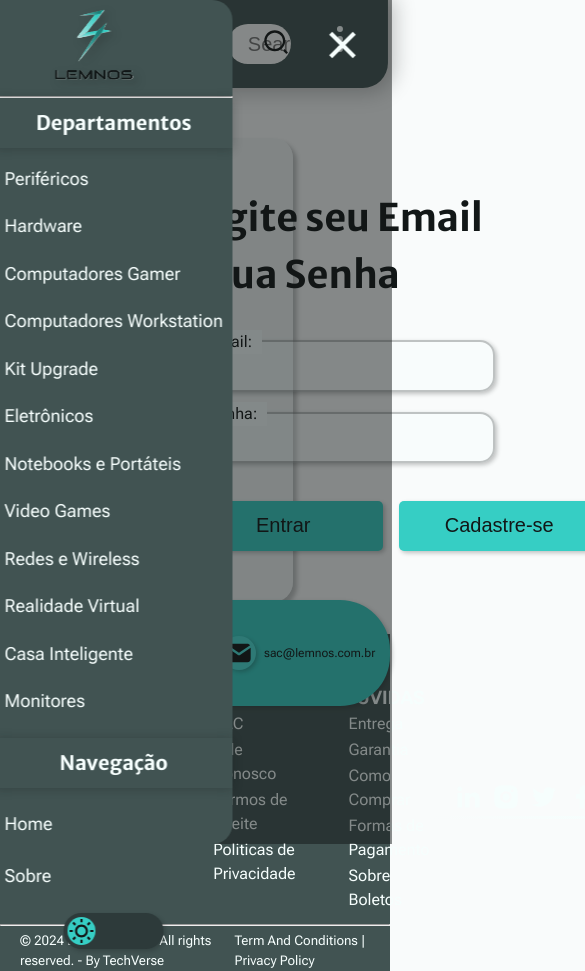
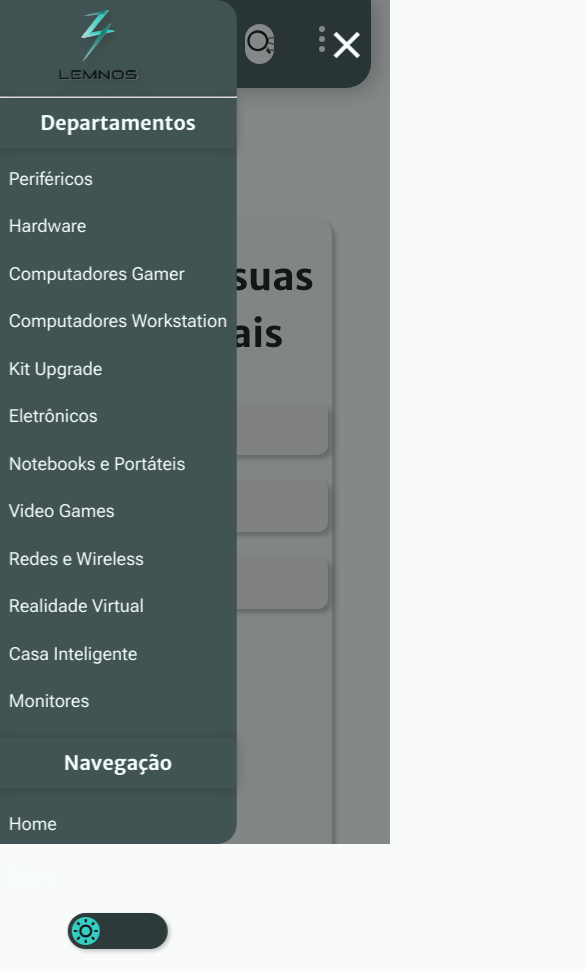
Before and after one commit to lucasatdriano/Lemnos, a React (Vite) app: page /login in a window 390 px wide. Both pictures are taken after a click on the button 55 px from the left and 40 px from the top of the page. Shown: the whole page, 585 px wide, since content can reach past the window. After the commit the page ends 844 px from the top, so only its background shows below. Built offline with nearby package versions, Linux system fonts and the light colour scheme.

Commit message:
fix menu in header and media query in login

```diff
--- a/src/components/carousel/carousel.scss
+++ b/src/components/carousel/carousel.scss
@@ -19,7 +19,6 @@ $color-shadow: #12171740;
     width: 85%;
     height: 50vh;
     margin: 0 auto;
-    padding: 3em 0 0;
 
     &:hover .splide__pagination .splide__pagination__page.is-active::after {
         animation-play-state: paused;
@@ -47,11 +46,12 @@ $color-shadow: #12171740;
                 &::after {
                     content: "";
                     position: absolute;
-                    top: 0;
+                    top: 50%;
                     left: 0;
+                    transform: translateY(-50%);
                     border-radius: 10px;
                     width: 0;
-                    height: 95%;
+                    height: 100%;
                     background-color: $color-primaryLight;
                     animation: preencher 5s linear forwards;
                 }
--- a/src/components/header/Header.jsx
+++ b/src/components/header/Header.jsx
@@ -13,6 +13,7 @@ export function Header({ toggleTheme }) {
         const handleScroll = () => {
             if (window.scrollY > 0) {
                 setShrinkHeader(true);
+
             } else {
                 setShrinkHeader(false);
             }
@@ -21,7 +22,7 @@ export function Header({ toggleTheme }) {
         window.addEventListener('scroll', handleScroll);
 
         return () => {
-        window.removeEventListener('scroll', handleScroll);
+            window.removeEventListener('scroll', handleScroll);
         };
     }, []);
 
--- a/src/components/header/components/menuDep/Menu.jsx
+++ b/src/components/header/components/menuDep/Menu.jsx
@@ -7,18 +7,32 @@ import { RiMenuUnfoldLine, RiCloseFill, RiSunLine, RiMoonLine } from "react-icon
 export function MenuDep({ toggleTheme }) {
     const dropDownRef = useRef(null);
     const [isActive, setIsActive] = useState(false);
-    const onClick = () => setIsActive(!isActive);
+
+    const toggleMenu = () => {
+        setIsActive(!isActive);
+        toggleModal();
+    }
+
+    const toggleModal = () => {
+        const modalOpen = isActive;
+        if (modalOpen) {
+            document.body.classList.remove("modal-open");
+        } else {
+            document.body.classList.add("modal-open");
+        }
+    }
 
     return (
         <>
         <nav className='menuCat'>
-            <button onClick={onClick} className='menuButton'>
+            <button onClick={toggleMenu} className='menuButton'>
                 <RiMenuUnfoldLine className='menuIcon' />
             </button>
 
-            <div onClick={onClick} className={`modal ${isActive ? "active" : "inactive"}`}></div>
+            <div onClick={toggleMenu} className={`modal ${isActive ? "active" : "inactive"}`}></div>
+
             <nav ref={dropDownRef} className={`menu ${isActive ? "active" : "inactive"}`}>
-                <button onClick={onClick} className='btnFecharMenu'>
+                <button onClick={toggleMenu} className='btnFecharMenu'>
                     <RiCloseFill className='menuIcon' />
                 </button>
 
--- a/src/components/header/components/menuDep/menu.scss
+++ b/src/components/header/components/menuDep/menu.scss
@@ -18,9 +18,6 @@ $color-shadow: #12171740;
 $font-title: 'Merriweather Sans', sans-serif;
 $font-web: 'Roboto Flex', Arial;
 $font-items: 'Poppins', Helvetica;
-
-body {
-    position: relative;
 
 .menuCat {
     color: $color-fontDark;
@@ -45,33 +42,31 @@ body {
         width: 100vw;
         min-height: 100vh;
         background-color: #12171780;
-            z-index: 10;
+        z-index: 90;
         opacity: 0;
+        display: none;
 
         &.active {
             animation: modal 0.2s ease-in forwards;
             display: block;
-            }
-
-            &.inactive {
-                display: none;
         }
     }
 
     .menu {
         position: fixed;
         top: 0;
-            left: 2em;
+        left: -7em;
         height: 100vh;
         background-color: $color-secundaryLight;
         z-index: 999;
         border-radius: 0 20px 20px 0;
         padding: 0 0 0 1.2em;
-            animation: menu 0.5s ease-in-out forwards;
-
-            &.inactive {
+        animation: menuDep 0.5s ease-in-out forwards;
         opacity: 0;
         display: none;
+
+        &.active {
+            display: block;
         }
 
         .btnFecharMenu {
@@ -111,18 +106,16 @@ body {
             li {
                 padding: 10px 10px 0;
                 transition: .2s ease-in;
+                cursor: pointer;
 
                 &:hover {
                     background-color: $color-secundaryDark;
+                    text-decoration: underline;
                 }
 
                 a {
                     color: $color-fontDark;
                     font-size: 1.8rem;
-
-                        &:hover {
-                            text-decoration: underline;
-                        }
                 }
             }
         }
@@ -221,11 +214,18 @@ body {
         }
     }
 }
+
+@keyframes menuDep {
+    to {
+        transform: translateX(5.75em);
+        opacity: 1;
     }
-@keyframes menu {
+}
+@keyframes menuDepFixed {
     to {
-        transform: translateX(0);
+        transform: translateX(9.75em);
         opacity: 1;
+
     }
 }
 
@@ -234,3 +234,8 @@ body {
         opacity: 1;
     }
 }
+
+.modal-open {
+    overflow: hidden;
+    margin: 0 2.5px 0 0;
+}
--- a/src/components/header/components/menuMobile/Menu.jsx
+++ b/src/components/header/components/menuMobile/Menu.jsx
@@ -7,17 +7,30 @@ import { BsThreeDotsVertical } from "react-icons/bs";
 export function MenuNav() {
     const dropDownRef = useRef(null);
     const [isActive, setIsActive] = useState(false);
-    const onClick = () => setIsActive(!isActive);
+
+    const toggleMenu = () => {
+        setIsActive(!isActive);
+        toggleModal();
+    }
+
+    const toggleModal = () => {
+        const modalOpen = isActive;
+        if (modalOpen) {
+            document.body.classList.remove("modal-open");
+        } else {
+            document.body.classList.add("modal-open");
+        }
+    }
 
     return (
         <>
         <nav className='menuNav'>
-            <button onClick={onClick} className='menuButton'>
-                <BsThreeDotsVertical  className='menuIcon' />
+            <button onClick={toggleMenu} className='menuButton'>
+                <BsThreeDotsVertical className='menuIcon' />
             </button>
 
-            <div onClick={onClick} className={`modal ${isActive ? "active" : "inactive"}`}></div>
-            <nav ref={dropDownRef} className={`menu ${isActive ? "active" : "inactive"}`}>
+            <div onClick={toggleMenu} className={`modal ${isActive ? "active" : "inactive"}`}></div>
+            <nav ref={dropDownRef} className={`menuMobile ${isActive ? "active" : "inactive"}`}>
                 <ul className='navegacao'>
                     <Link to="/" className='linkNav'>
                         <RiHeartLine className='favoriteIcon' />Favoritos
--- a/src/components/header/components/menuMobile/menu.scss
+++ b/src/components/header/components/menuMobile/menu.scss
@@ -38,35 +38,34 @@ $font-items: 'Poppins', Helvetica;
     .modal {
         position: fixed;
         top: 0;
-        left: -20%;
-        width: 120vw;
-        height: 100vh;
+        left: 0;
+        width: 100vw;
+        min-height: 100vh;
         background-color: #12171780;
-        z-index: -1;
+        z-index: 90;
         opacity: 0;
+        display: none;
 
         &.active {
             animation: modal 0.2s ease-in forwards;
             display: block;
         }
-
-        &.inactive {
-            display: none;
-        }
     }
 
-    .menu {
+    .menuMobile {
+        width: 8em;
         position: absolute;
         background-color: $color-secundaryLight;
         top: 0;
         right: -4em;
         z-index: 999;
         border-radius: 0 0 0 20px;
-        animation: menu 0.5s ease-in-out forwards;
+        animation: menuMob 0.5s ease-in-out forwards;
+        opacity: 0;
+        display: none;
 
-        &.inactive {
-            opacity: 0;
-            display: none;
+        &.active {
+            display: block;
         }
 
         .navegacao {
@@ -98,20 +97,10 @@ $font-items: 'Poppins', Helvetica;
     }
 }
 
-@keyframes menu {
+@keyframes menuMob {
     to {
         transform: translateX(-3.5em);
         opacity: 1;
-    }
-}
-@keyframes closeMenu {
-    from {
-        transform: translateX(150px);
-        opacity: 1;
-    }
-    from {
-        transform: translateX(-150px);
-        opacity: 0;
     }
 }
 
@@ -120,3 +109,8 @@ $font-items: 'Poppins', Helvetica;
         opacity: 1;
     }
 }
+
+.modal-open {
+    overflow: hidden;
+    margin: 0 2.5px 0 0;
+}
--- a/src/components/header/header.scss
+++ b/src/components/header/header.scss
@@ -21,8 +21,9 @@ $font-web: 'Roboto Flex', Arial;
 $font-items: 'Poppins', Helvetica;
 
 header {
-    width: 99%;
+    width: 90%;
     height: 3.5em;
+    margin: 0 auto;
     background-color: $color-secundaryLight;
     display: flex;
     align-items: center;
@@ -32,13 +33,13 @@ header {
     justify-content: space-evenly;
     gap: 1em;
     font-size: 2.5rem;
-    position: fixed;
-    top: 0;
-    left: 50%;
-    transform: translateX(-50%);
     z-index: 99;
 
     &.shrink {
+        position: fixed;
+        top: 0;
+        left: 50%;
+        transform: translateX(-50%);
         animation: sizeHeader .3s linear forwards;
     }
 
--- a/src/components/inputs/inputs.scss
+++ b/src/components/inputs/inputs.scss
@@ -46,7 +46,7 @@ $font-items: 'Poppins', Helvetica;
   }
 
   label {
-    background-color: $color-fontDark;
+    background: linear-gradient( #F1F6F6, #F2F9F8);
     position: absolute;
     top: -10px;
     left: 15px;
@@ -76,7 +76,26 @@ $font-items: 'Poppins', Helvetica;
 
     label {
       color: $color-fontLight;
-      background-color: transparent;
+      background: linear-gradient(#858989, transparent) ;
     }
   }
 }
+
+@media only screen and (max-width: 1024px) {
+  .singleInput {
+    width: 100%;
+
+    input {
+      border: 2px solid $color-shadow;
+      font-size: 2.4rem;
+      padding: .5em 1em .3em;
+      box-shadow: 2px 2px 4px $color-shadow;
+    }
+
+    label {
+      top: -10px;
+      left: 15px;
+      padding: 0 10px;
+    }
+  }
+}
--- a/src/pages/loginPage/Login.jsx
+++ b/src/pages/loginPage/Login.jsx
@@ -38,7 +38,7 @@ export function Login() {
             <button onClick={handleLogout}>Logout</button>
           </div>
         ) : (
-          <div>
+          <div className='loginScreen'>
             {showLogin ? (
               <LoginForm onLogin={handleLogin} onCadastroClick={handleRegistrationClick} />
             ) : (
--- a/src/pages/loginPage/components/login/loginForm.scss
+++ b/src/pages/loginPage/components/login/loginForm.scss
@@ -22,24 +22,28 @@ $font-items: 'Poppins', Helvetica;
 
 .login-form-container {
   border-radius: 20px;
-  width: 50%;
-  margin: 8.6em auto 5em;
-  padding: 2em;
+  width: auto;
+  justify-content: center;
+  margin: 3.1em auto 2em;
+  padding: 2em 0;
   display: flex;
-  justify-content: center;
   background-color: #e8f1f078;
   box-shadow: 4px 4px 4px $color-shadow;
+  position: relative;
 
   h2 {
     font-size: 3.8rem;
     font-family: $font-title;
     text-align: left;
+    width: 8.5em;
   }
 
   .loginCredencial {
     display: flex;
     flex-direction: column;
+    align-items: center;
     justify-content: space-around;
+    gap: 2.5em;
 
     .btnCredencials {
       display: flex;
@@ -70,7 +74,7 @@ $font-items: 'Poppins', Helvetica;
     margin: 0 3em;
     height: 25em;
     color: $color-primaryLight;
-    gap: 10px;
+    gap: .5em;
 
     hr {
       border: none;
@@ -90,11 +94,12 @@ $font-items: 'Poppins', Helvetica;
     display: flex;
     flex-direction: column;
     justify-content: space-around;
+    gap: 2.5em;
 
     .inputsLogin {
       display: flex;
       flex-direction: column;
-      gap: 20px;
+      gap: 1.5em;
     }
 
     .btnLoginForm {
@@ -157,9 +162,42 @@ $font-items: 'Poppins', Helvetica;
 
 @media only screen and (max-width: 1024px) {
   .login-form-container {
+    flex-direction: column;
+
+    .loginCredencial {
+      flex-direction: column;
+
+      .btnCredencials {
+        flex-direction: row;
+
+        button {
+          width: 15em;
+          height: 3.5em;
+        }
+      }
+    }
+
+    .containerSeparate {
+      flex-direction: row;
+      height: 8em;
+
+      hr {
+        width: 60%;
+        height: 3px;
+      }
+    }
+
+    .login {
+      align-items: center;
+    }
+  }
+}
+
+@media only screen and (max-width: 600px) {
+  .login-form-container {
     border-radius: 20px;
-    width: 50%;
-    margin: 8.6em auto 5em;
+    width: 70%;
+    margin: 8em auto 5em;
     padding: 2em;
     display: flex;
     justify-content: center;
@@ -259,108 +297,3 @@ $font-items: 'Poppins', Helvetica;
     }
   }
 }
-
-@media only screen and (max-width: 600px) {
-  .login-form-container {
-    border-radius: 20px;
-    width: 50%;
-    margin: 8.6em auto 5em;
-    padding: 2em;
-    display: flex;
-    justify-content: center;
-    background-color: #e8f1f078;
-    box-shadow: 4px 4px 4px $color-shadow;
-
-    h2 {
-      font-size: 3.8rem;
-      font-family: $font-title;
-      text-align: left;
-    }
-
-    .loginCredencial {
-      display: flex;
-      flex-direction: column;
-      justify-content: space-around;
-
-      .btnCredencials {
-        display: flex;
-        flex-direction: column;
-        align-items: center;
-        justify-content: space-around;
-        gap: 1.5em;
-
-
-        button {
-          width: 20em;
-          height: 4em;
-          border-radius: 10px;
-          border: none;
-          cursor: pointer;
-          box-shadow: 4px 4px 4px $color-shadow;
-
-          &:hover {
-            filter: brightness(.8);
-          }
-        }
-      }
-    }
-
-    .containerSeparate {
-      display: flex;
-      flex-direction: column;
-      align-items: center;
-      margin: 0 3em;
-      height: 25em;
-      color: $color-primaryLight;
-      gap: 10px;
-
-      hr {
-        border: none;
-        background-color: $color-primaryLight;
-        width: 3px;
-        height: 50%;
-        border-radius: 5px;
-      }
-
-      h3 {
-        font-family: $font-items;
-        font-size: 2rem;
-      }
-    }
-
-    .login {
-      display: flex;
-      flex-direction: column;
-      justify-content: space-around;
-
-      .inputsLogin {
-        display: flex;
-        flex-direction: column;
-        gap: 20px;
-      }
-
-      .btnLoginForm {
-        display: flex;
-        align-items: center;
-        justify-content: space-around;
-        gap: 1em;
-
-        button {
-          font-size: 2rem;
-          width: 10em;
-          height: 2.5em;
-          border-radius: 5px;
-          border: none;
-          background-color: $color-primaryLight;
-          color: $color-fontLight;
-          cursor: pointer;
-          box-shadow: 2px 2px 4px $color-shadow;
-
-          &:hover {
-            filter: brightness(.9);
-          }
-        }
-      }
-    }
-  }
-}
```
Also changed, not shown: src/pages/loginPage/components/login/LoginForm.jsx (+2 -7 lines), public/logoSimbolo.png (deleted). Lines whose indentation alone changed are shown as unchanged.
